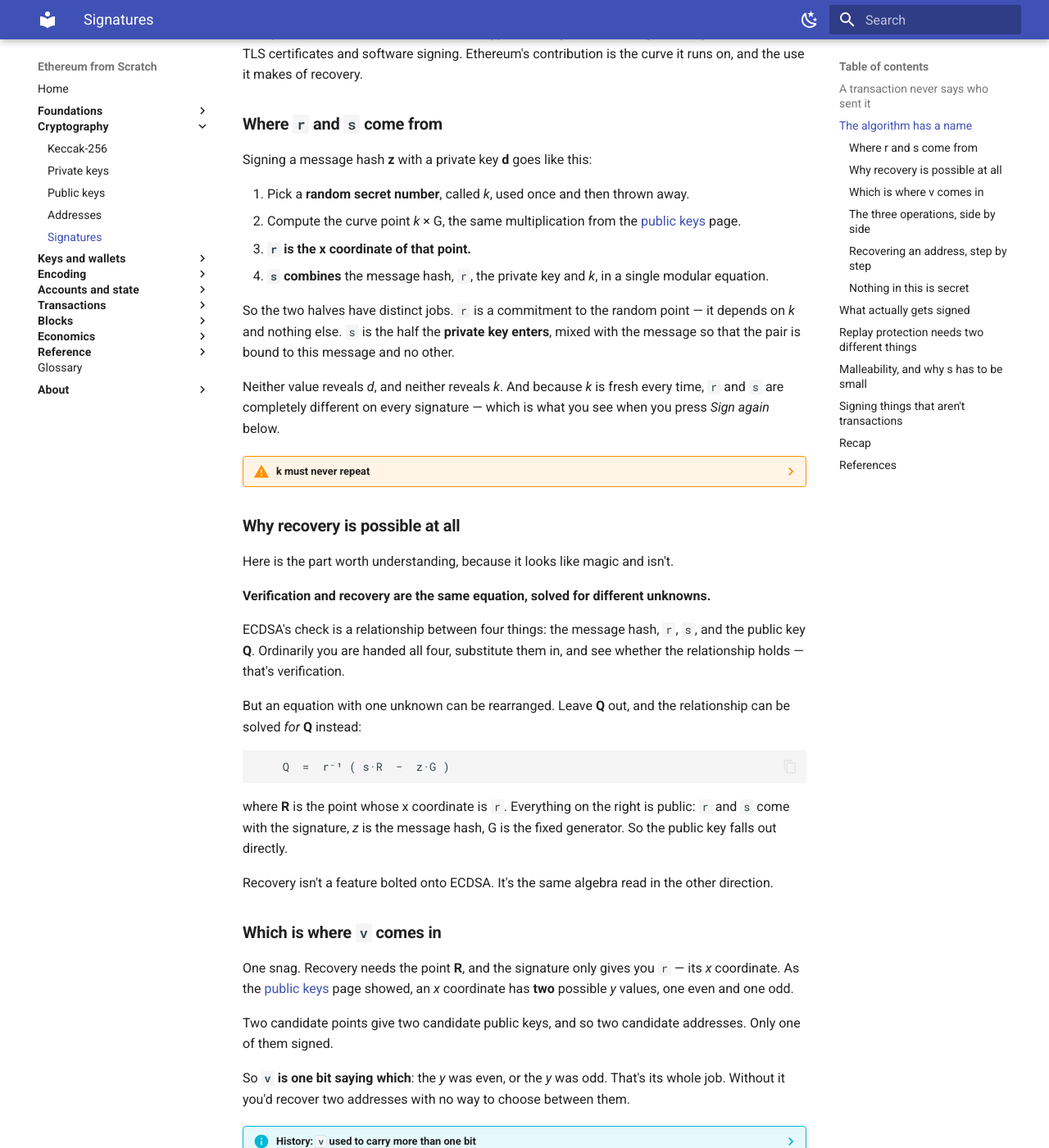
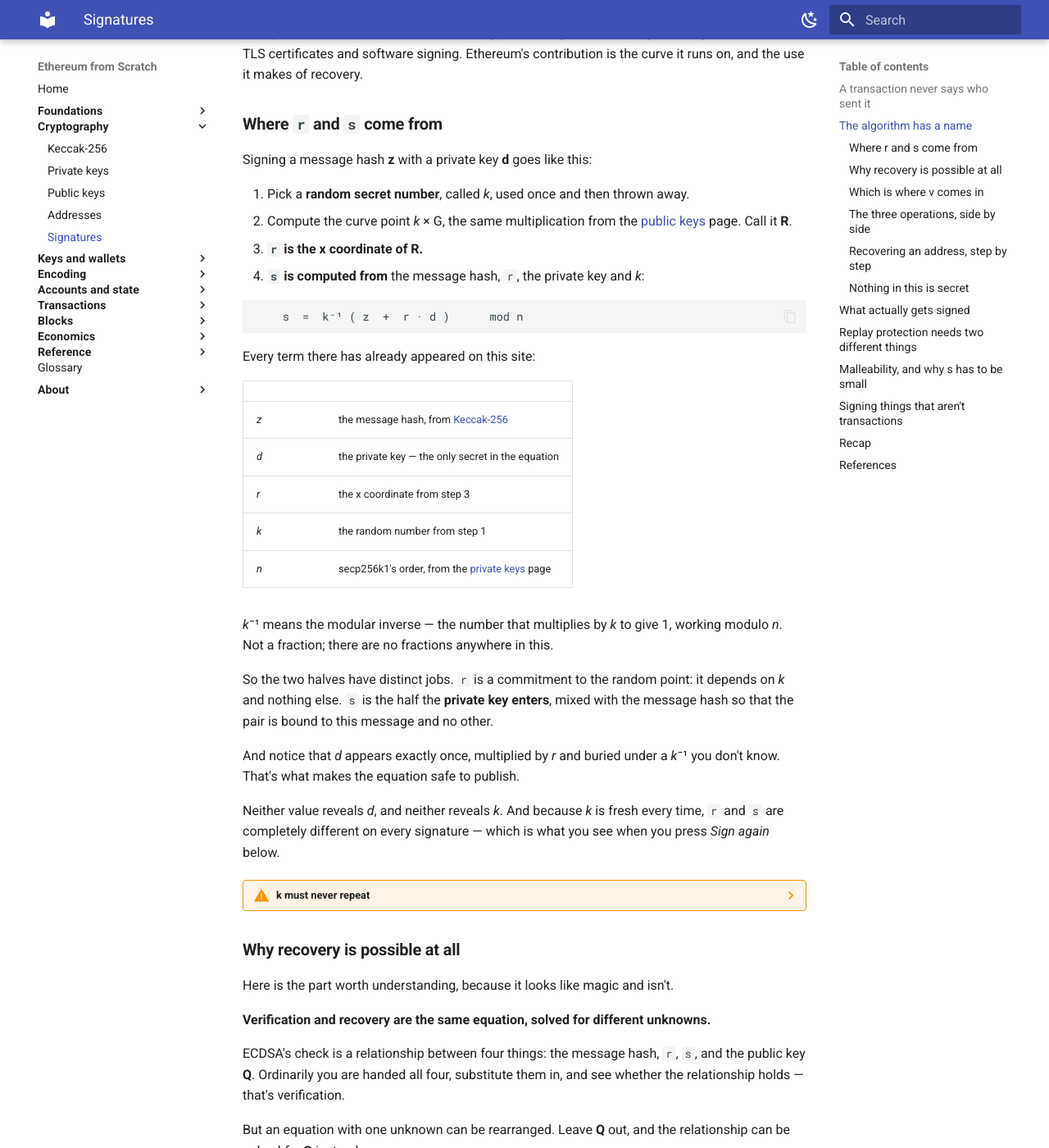
Before and after one commit to davide-stocco/ethereum-from-scratch, an MkDocs documentation site: the page built from docs/crypto/signatures.md, in a window 1280 px wide and 1400 px high, scrolled down 1068 px. Shown: the whole window at 82% size. Built offline with MkDocs 1.6.1 and Material for MkDocs 9.7.7, drawn with Linux system fonts in a browser that asks for light colours; some of the changed text lies outside the part shown.

Commit message:
State the signing equation, and derive recovery from it
"s combines the message hash, r, the private key and k in a single
modular equation" described an equation without showing it. Now:

    s  =  k^-1 ( z + r.d )   mod n

with a table identifying every term, each already introduced
elsewhere on the site, and a note that k^-1 is a modular inverse
rather than a fraction. Plus the observation that d appears exactly
once, multiplied by r and buried under an unknown k^-1 — which is
what makes the equation safe to publish.

Having the equation on the page also means the earlier claim that
recovery is "the same algebra read backwards" can now be checked
instead of asserted, so there's a collapsed box deriving
Q = r^-1(sR - zG) from it in six lines of ordinary rearrangement. The
only substitution that matters is d.G = Q, which is precisely where
the private key drops out and the public key takes its place.

Both the equation and the rearrangement were verified numerically
across 25 random keys, nonces and messages before publishing.

````diff
--- a/docs/crypto/signatures.md
+++ b/docs/crypto/signatures.md
@@ -36,11 +36,29 @@ Signing and recovery are done with **ECDSA**, the Elliptic Curve Digital Signatu
 Signing a message hash **z** with a private key **d** goes like this:
 
 1. Pick a **random secret number**, called *k*, used once and then thrown away.
-2. Compute the curve point *k* × G, the same multiplication from the [public keys](public-keys.md) page.
-3. **`r` is the x coordinate of that point.**
-4. **`s` combines** the message hash, `r`, the private key and *k*, in a single modular equation.
+2. Compute the curve point *k* × G, the same multiplication from the [public keys](public-keys.md) page. Call it **R**.
+3. **`r` is the x coordinate of R.**
+4. **`s` is computed from** the message hash, `r`, the private key and *k*:
 
-So the two halves have distinct jobs. `r` is a commitment to the random point — it depends on *k* and nothing else. `s` is the half the **private key enters**, mixed with the message so that the pair is bound to this message and no other.
+```
+    s  =  k⁻¹ ( z  +  r · d )      mod n
+```
+
+Every term there has already appeared on this site:
+
+| | |
+| --- | --- |
+| *z* | the message hash, from [Keccak-256](keccak256.md) |
+| *d* | the private key — the only secret in the equation |
+| *r* | the x coordinate from step 3 |
+| *k* | the random number from step 1 |
+| *n* | secp256k1's order, from the [private keys](private-keys.md) page |
+
+*k*⁻¹ means the modular inverse — the number that multiplies by *k* to give 1, working modulo *n*. Not a fraction; there are no fractions anywhere in this.
+
+So the two halves have distinct jobs. `r` is a commitment to the random point: it depends on *k* and nothing else. `s` is the half the **private key enters**, mixed with the message hash so that the pair is bound to this message and no other.
+
+And notice that *d* appears exactly once, multiplied by *r* and buried under a *k*⁻¹ you don't know. That's what makes the equation safe to publish.
 
 Neither value reveals *d*, and neither reveals *k*. And because *k* is fresh every time, `r` and `s` are completely different on every signature — which is what you see when you press *Sign again* below.
 
@@ -68,7 +86,43 @@ But an equation with one unknown can be rearranged. Leave **Q** out, and the rel
 
 where **R** is the point whose x coordinate is `r`. Everything on the right is public: `r` and `s` come with the signature, *z* is the message hash, G is the fixed generator. So the public key falls out directly.
 
-Recovery isn't a feature bolted onto ECDSA. It's the same algebra read in the other direction.
+Recovery isn't a feature bolted onto ECDSA. It's the same algebra read in the other direction — and since the signing equation is written out above, that claim can be checked rather than taken on faith.
+
+??? abstract "The formal version: from the signing equation to Q, in six lines"
+
+    Start from the equation in the previous section, and remember that the
+    public key is **Q = d·G**.
+
+    ```
+    s   =  k⁻¹ ( z + r·d )          the signing equation
+
+    s·k =  z + r·d                  multiply both sides by k
+
+    k   =  s⁻¹ ( z + r·d )          divide by s instead
+
+    R   =  k·G
+        =  s⁻¹ ( z·G + r·d·G )      multiply through by G
+        =  s⁻¹ ( z·G + r·Q )        because d·G is just Q
+
+    s·R =  z·G + r·Q                multiply by s
+
+    r·Q =  s·R − z·G                move z·G across
+
+    Q   =  r⁻¹ ( s·R − z·G )        divide by r
+    ```
+
+    Six steps of ordinary rearrangement, and nothing cleverer than multiplying
+    both sides by the same thing. The only substitution that matters is
+    **d·G = Q** on line four: that's where the private key disappears and the
+    public key takes its place.
+
+    Which is the whole point. The signer's equation and the verifier's are the
+    same statement; the signer knows *d* and *k* and solves for `s`, while
+    everyone else knows `s` and solves for **Q**.
+
+    All of this was checked numerically before publication: both the signing
+    equation and the final rearrangement hold for every random key, nonce and
+    message tried.
 
 ### Which is where `v` comes in
 
````
